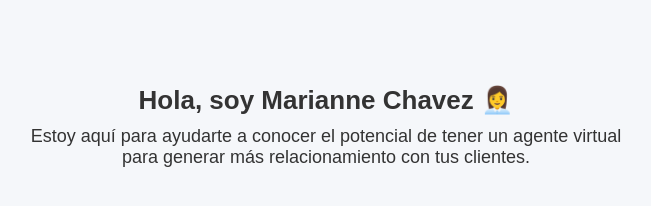
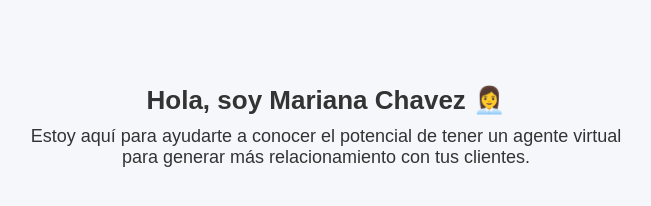
Before and after one commit to luchoglozano/Mariane-Retak, a plain HTML site: page index.html in a window 1280 px wide. Shown: the whole page, without its empty margins (314-965 px from the left). Drawn offline with Linux system fonts and the light colour scheme.

Commit message:
Update index.html

```diff
--- a/index.html
+++ b/index.html
@@ -23,7 +23,7 @@
   </style>
 </head>
 <body>
-  <h1>Hola, soy Marianne Chavez 👩‍💼</h1>
+  <h1>Hola, soy Mariana Chavez 👩‍💼</h1>
   <p>Estoy aquí para ayudarte a conocer el potencial de tener un agente virtual para generar más relacionamiento con tus clientes.</p>
 
   <!-- Script embebido de HeyGen -->
```
